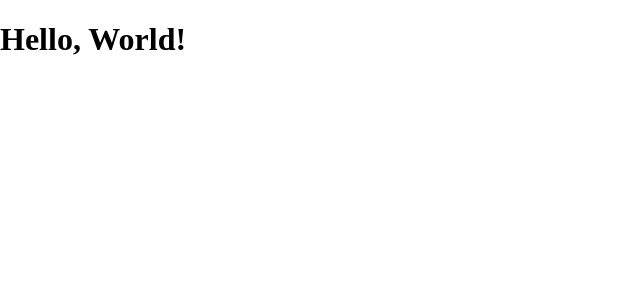
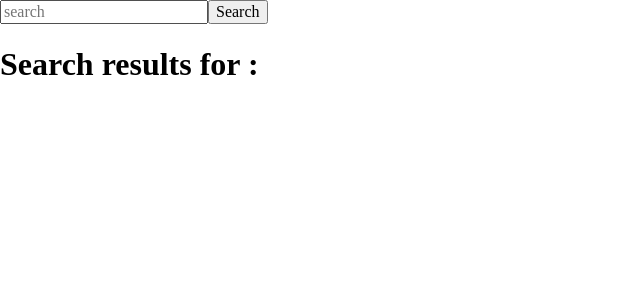
Before and after one commit to ddbr6604smfc/itunes-search, a React app: page / in a window 1280 px wide. Shown: the top 300 px of the page, without its empty margins (0-640 px from the left). Built offline with nearby package versions, Linux system fonts and the light colour scheme.

Commit message:
implement basic track search

```diff
--- a/package.json
+++ b/package.json
@@ -15,7 +15,7 @@
     "start": "npm run compile:watch"
   },
   "dependencies": {
-    "isomorphic-fetch": "^2.1.1",
+    "jsonp-p": "^1.0.1",
     "react": "^0.14.0",
     "react-dom": "^0.14.0"
   },
--- a/src/components/App.js
+++ b/src/components/App.js
@@ -1,5 +1,68 @@
-import React from 'react';
+import React, { Component } from 'react';
+import jsonp from 'jsonp-p';
 
-const App = () => <h1>Hello, World!</h1>;
+const search = query =>
+  jsonp(`https://itunes.apple.com/search?media=music&entity=song&limit=20&term=${query}`)
+    .then(response => response.results);
 
-export default App;
+
+export default class App extends Component {
+  constructor(props) {
+    super(props);
+
+    this.state = {
+      query: '',
+      results: [],
+    };
+  }
+
+  onSubmit = (event) => {
+    event.preventDefault();
+
+    const query = this.state.query.trim();
+
+    if (query) {
+      search(this.state.query).then(results => {
+        this.setState({ results });
+      });
+    }
+  }
+
+  onChange = (event) => {
+    this.setState({
+      query: event.target.value,
+    });
+  }
+
+  render() {
+    const { query, results } = this.state;
+
+    return (
+      <div>
+        <form onSubmit={this.onSubmit}>
+          <input
+            type="text"
+            placeholder="search"
+            value={query}
+            onChange={this.onChange}
+          />
+          <input type="submit" value="Search" />
+        </form>
+
+        <h1>Search results for {query}:</h1>
+
+        <ul>
+          {
+            results.map(result =>
+              <li key={result.trackId}>
+                <img src={result.artworkUrl60} alt={result.trackName} />
+                <p>{result.trackName}</p>
+                <p>{result.artistName} - {result.collectionName}</p>
+              </li>
+            )
+          }
+        </ul>
+      </div>
+    );
+  }
+}
```
